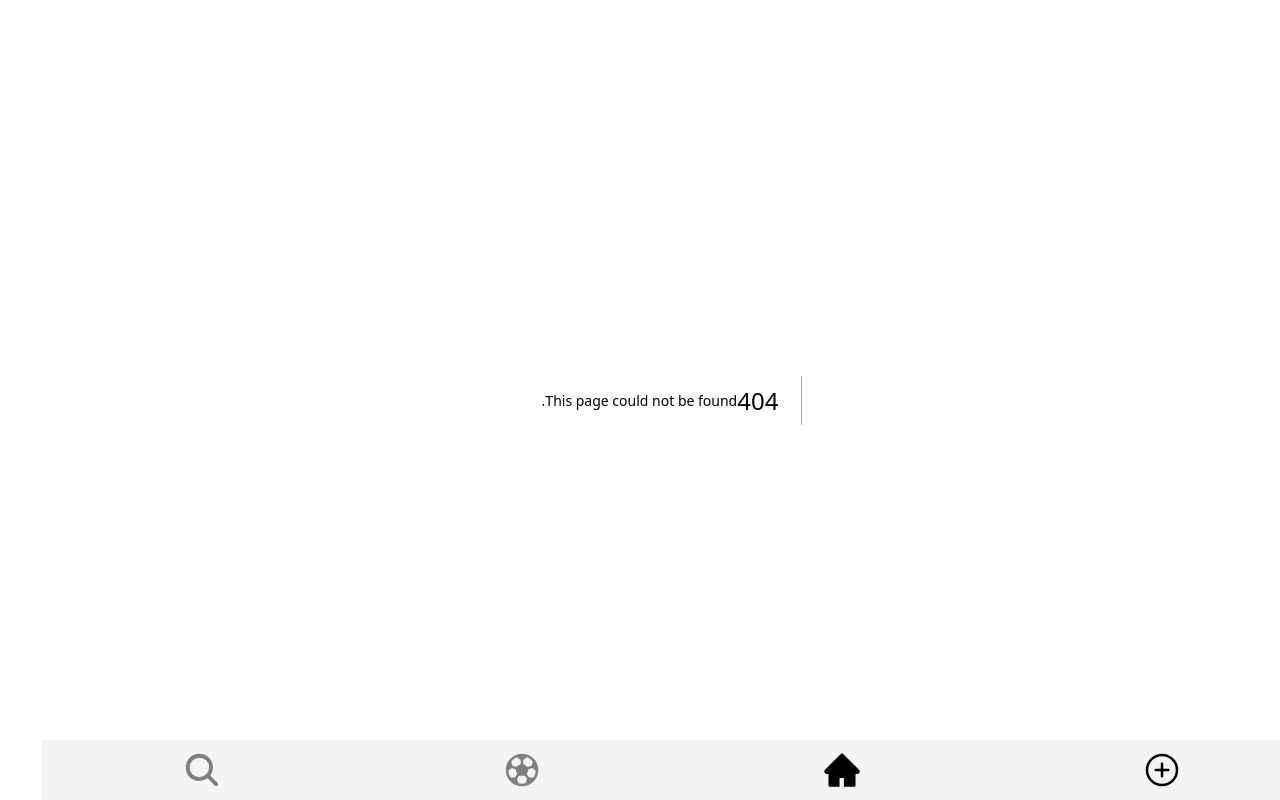
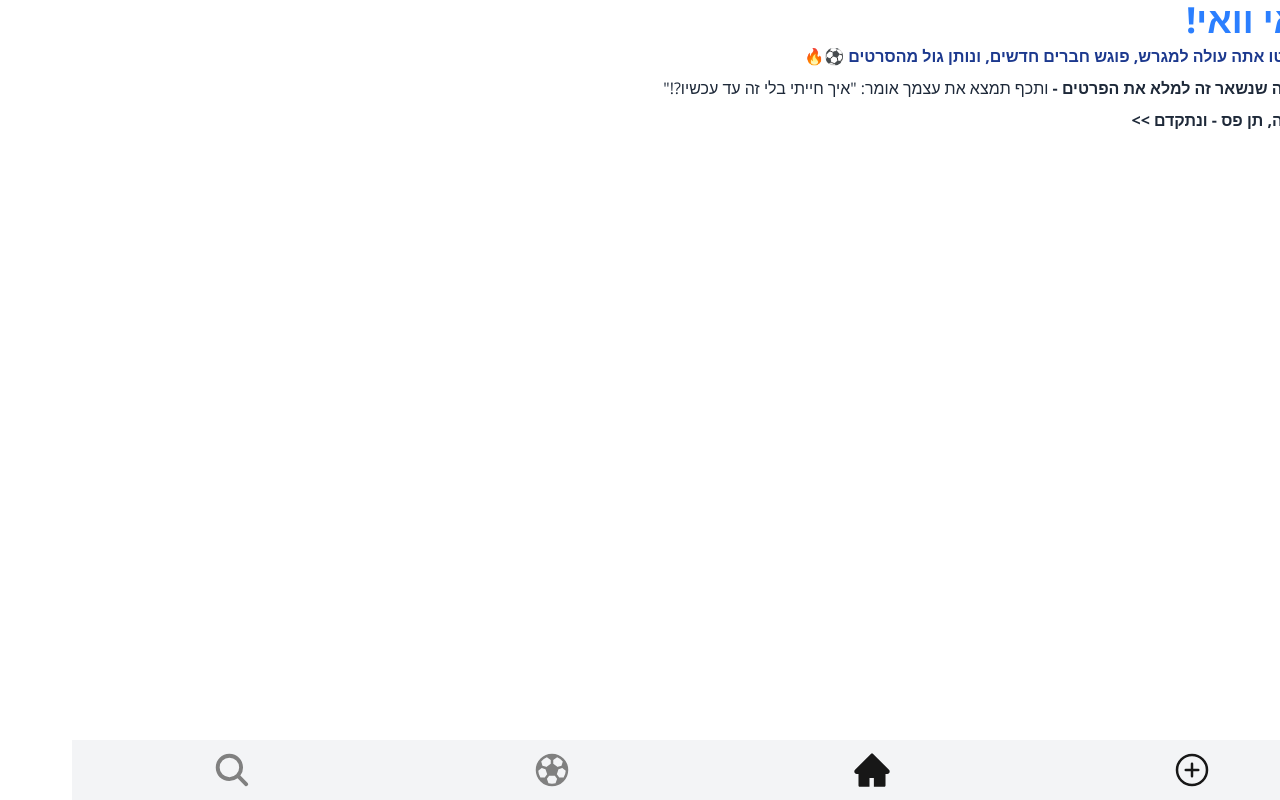
Before and after one commit to juva99/yoop, a Next.js app in the folder frontend/app/: page /testPage in a window 1280 px wide. Before the commit this address had no page. Built offline with nearby package versions, Linux system fonts and the light colour scheme.

Commit message:
test case

```diff
--- /dev/null
+++ b/frontend/app/app/testPage/page.tsx
@@ -0,0 +1,15 @@
+const   TestPage=()=>{
+  return(   <div    className="mx-auto w-95/100">
+  <h1    className="text-4xl font-bold text-blue-500"> וואי וואי!</h1>
+  <h2 className="text-1xl p-1 font-bold text-blue-900">     {" "}אוטוטו אתה עולה למגרש, פוגש חברים חדשים, ונותן גול מהסרטים ⚽️🔥{" "}
+  </h2>
+  <p className="p-1 text-gray-800">
+  <strong className="font-bold text-gray-800">
+  {" "}  כל מה שנשאר זה למלא את הפרטים -{" "}
+  </strong>   ותכף תמצא את עצמך אומר: "איך חייתי בלי זה עד עכשיו?!"
+  </p>
+  <p    className="p-1 font-bold text-gray-800">{" "} יאללה, תן פס - ונתקדם &gt;&gt;</p>
+  </div>
+  )
+}
+export default TestPage;
--- a/frontend/app/package.json
+++ b/frontend/app/package.json
@@ -6,7 +6,8 @@
     "dev": "next dev --turbopack",
     "build": "next build",
     "start": "next start",
-    "lint": "next lint"
+    "lint": "next lint",
+    "format-check": "prettier --check \"**/*.{tsx}\""
   },
   "dependencies": {
     "next": "15.2.4",
@@ -27,9 +28,6 @@
     "tailwindcss": "^4",
     "typescript": "^5"
   },
-  "scripts":{
-    "format-check": "prettier --check \"**/*.{tsx}\""
-  },
   "prettier": {
     "plugins": [
       "prettier-plugin-tailwindcss"
```
